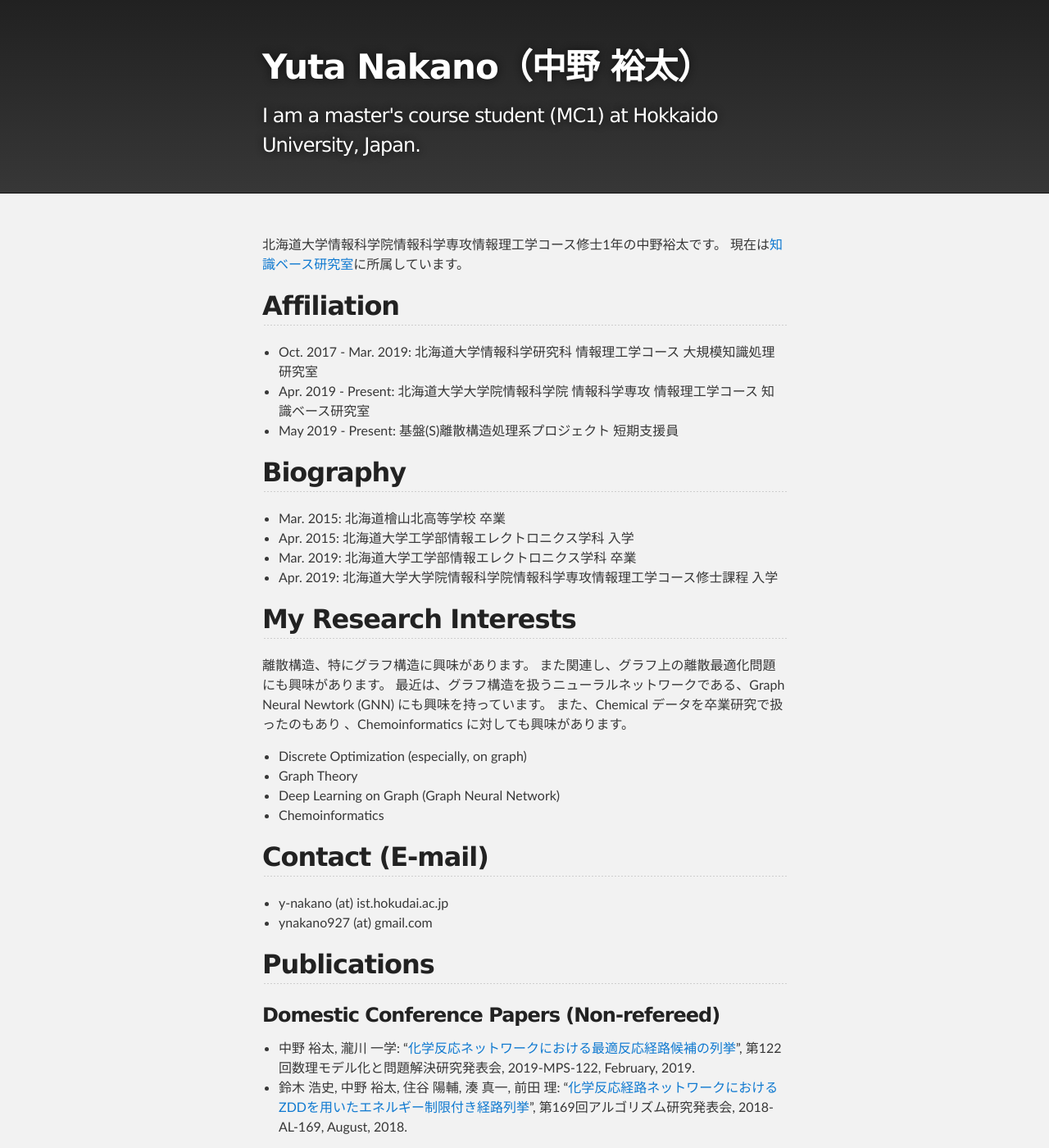
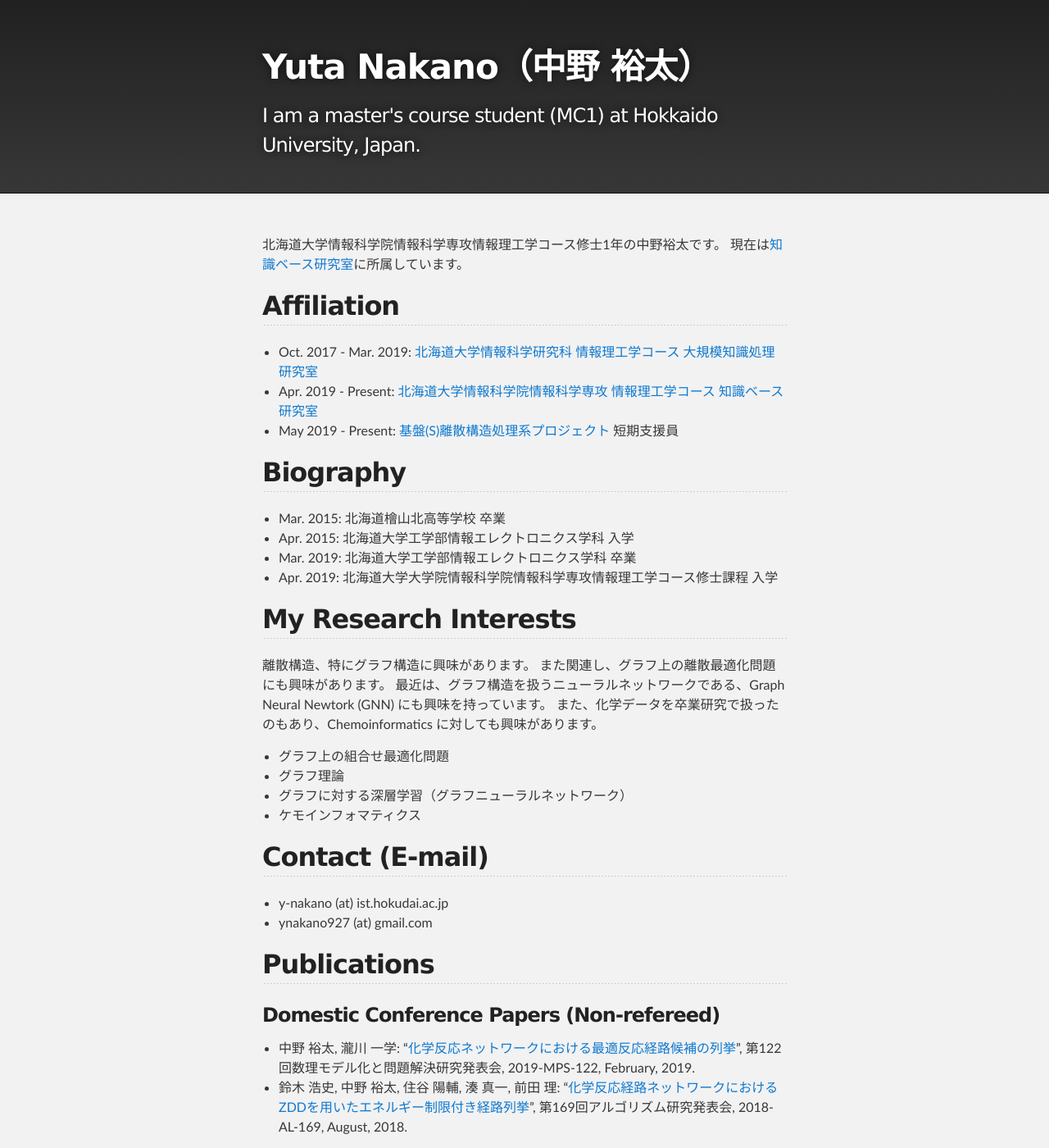
Before and after one commit to mits58/mits58.github.io, a Jekyll site: the page built from index-jp.md, in a window 1280 px wide and 1400 px high. Shown: the whole window at 82% size. Built offline with Jekyll 4.4.1, drawn with Linux system fonts in a browser that asks for light colours.

Commit message:
some changed

```diff
--- a/index-jp.md
+++ b/index-jp.md
@@ -5,9 +5,9 @@ layout: default
 現在は[知識ベース研究室](http://www-kb.ist.hokudai.ac.jp/)に所属しています。
 
 ## Affiliation
-- Oct. 2017 - Mar. 2019: 北海道大学情報科学研究科 情報理工学コース 大規模知識処理研究室
-- Apr. 2019 - Present: 北海道大学大学院情報科学院 情報科学専攻 情報理工学コース 知識ベース研究室
-- May 2019 - Present: 基盤(S)離散構造処理系プロジェクト 短期支援員
+- Oct. 2017 - Mar. 2019: [北海道大学](http://hokudai.ac.jp/)[情報科学研究科](https://www.ist.hokudai.ac.jp/) [情報理工学コース](https://www.csit.ist.hokudai.ac.jp/) [大規模知識処理研究室](https://art.ist.hokudai.ac.jp/)
+- Apr. 2019 - Present: [北海道大学](http://hokudai.ac.jp/)[情報科学院情報科学専攻](https://www.ist.hokudai.ac.jp/) [情報理工学コース](https://www.csit.ist.hokudai.ac.jp/) [知識ベース研究室](http://www-kb.ist.hokudai.ac.jp/)
+- May 2019 - Present: [基盤(S)離散構造処理系プロジェクト](https://www-erato.ist.hokudai.ac.jp/) 短期支援員
 
 ## Biography
 - Mar. 2015: 北海道檜山北高等学校 卒業
@@ -19,12 +19,12 @@ layout: default
 離散構造、特にグラフ構造に興味があります。
 また関連し、グラフ上の離散最適化問題にも興味があります。
 最近は、グラフ構造を扱うニューラルネットワークである、Graph Neural Newtork (GNN) にも興味を持っています。
-また、Chemical データを卒業研究で扱ったのもあり 、Chemoinformatics に対しても興味があります。
+また、化学データを卒業研究で扱ったのもあり、Chemoinformatics に対しても興味があります。
 
-- Discrete Optimization (especially, on graph)
-- Graph Theory
-- Deep Learning on Graph (Graph Neural Network)
-- Chemoinformatics
+- グラフ上の組合せ最適化問題
+- グラフ理論
+- グラフに対する深層学習（グラフニューラルネットワーク）
+- ケモインフォマティクス
 
 ## Contact (E-mail)
 - y-nakano (at) ist.hokudai.ac.jp
@@ -44,7 +44,7 @@ layout: default
 - 中野 裕太, 瀧川 一学: "[エネルギー制限付き反応経路ネットワーク上におけるK-Bestパス列挙](http://www-erato.ist.hokudai.ac.jp/html/php/sub_html.php?id=47)", 基盤(S) 離散構造処理系プロジェクト 2018年度 秋のワークショップ, November, 2018.
 
 ## Research Internship
-Apr. 2019 - Sep. 2019: [株式会社Preferred Networks](https://preferred.jp/en/)
+Apr. 2019 - Sep. 2019: [株式会社Preferred Networks](https://preferred.jp/)
 
 ## Teaching Experiences
 - Apr. 2019 - Jun. 2019: 北海道大学工学部情報エレクトロニクス学科 "計算機プログラミングⅠ" ティーチングアシスタント(TA)
```
Also changed, not shown: index.md (+1 -1 lines).
